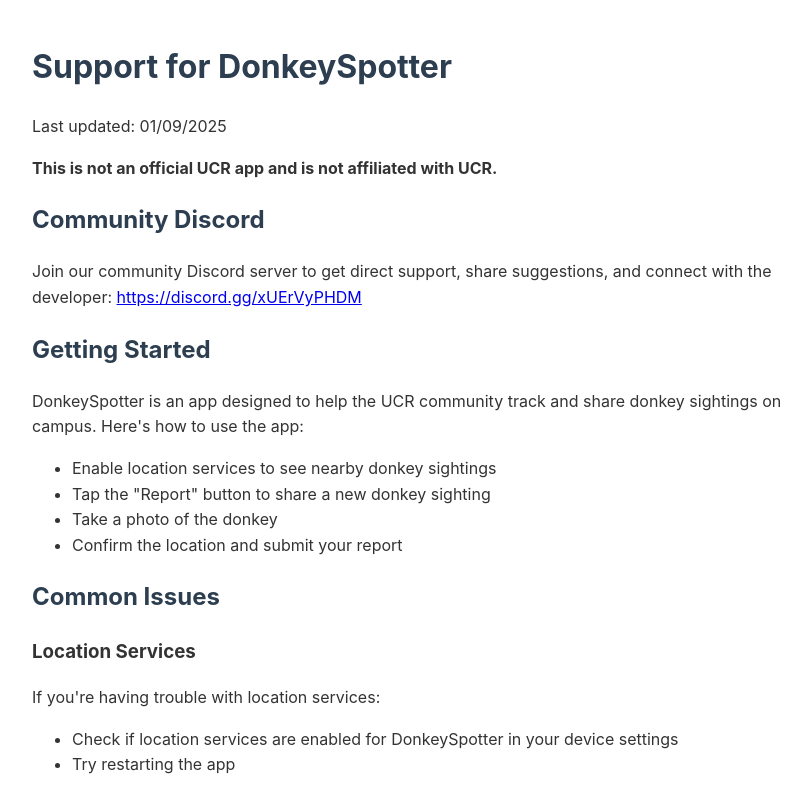
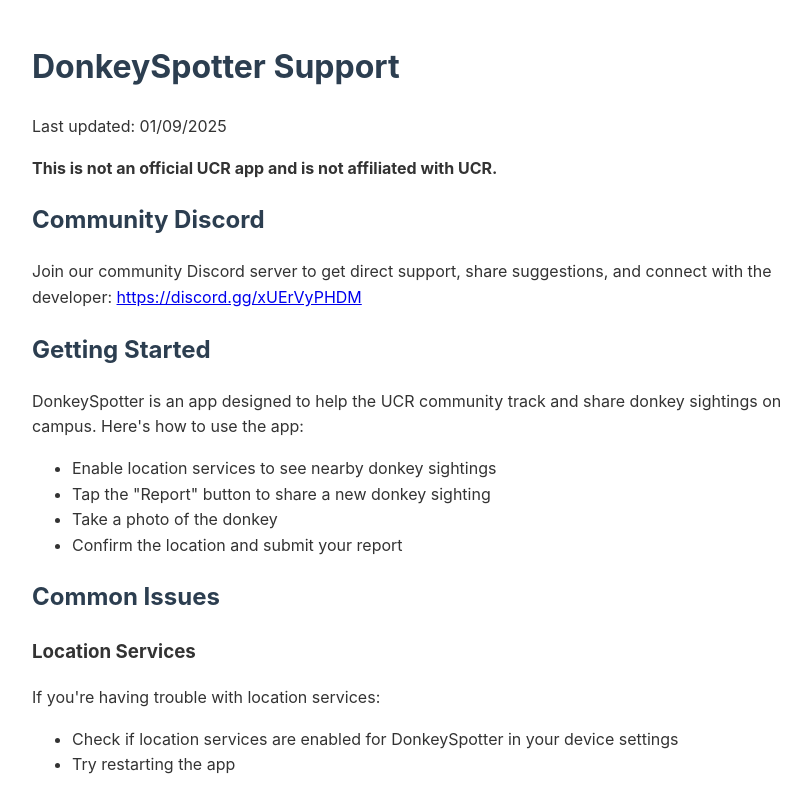
Before and after one commit to braindead-dev/henrywa.ng, a plain HTML site: page donkeyspotter/support/index.html in a window 1280 px wide. Shown: the top 794 px of the page, without its empty margins (208-1019 px from the left). Drawn offline with Linux system fonts and the light colour scheme.

Commit message:
Update index.html

```diff
--- a/donkeyspotter/support/index.html
+++ b/donkeyspotter/support/index.html
@@ -19,7 +19,7 @@
     </style>
 </head>
 <body>
-    <h1>Support for DonkeySpotter</h1>
+    <h1>DonkeySpotter Support</h1>
     <p>Last updated: 01/09/2025</p>
     <p><strong>This is not an official UCR app and is not affiliated with UCR.</strong></p>
 
```
